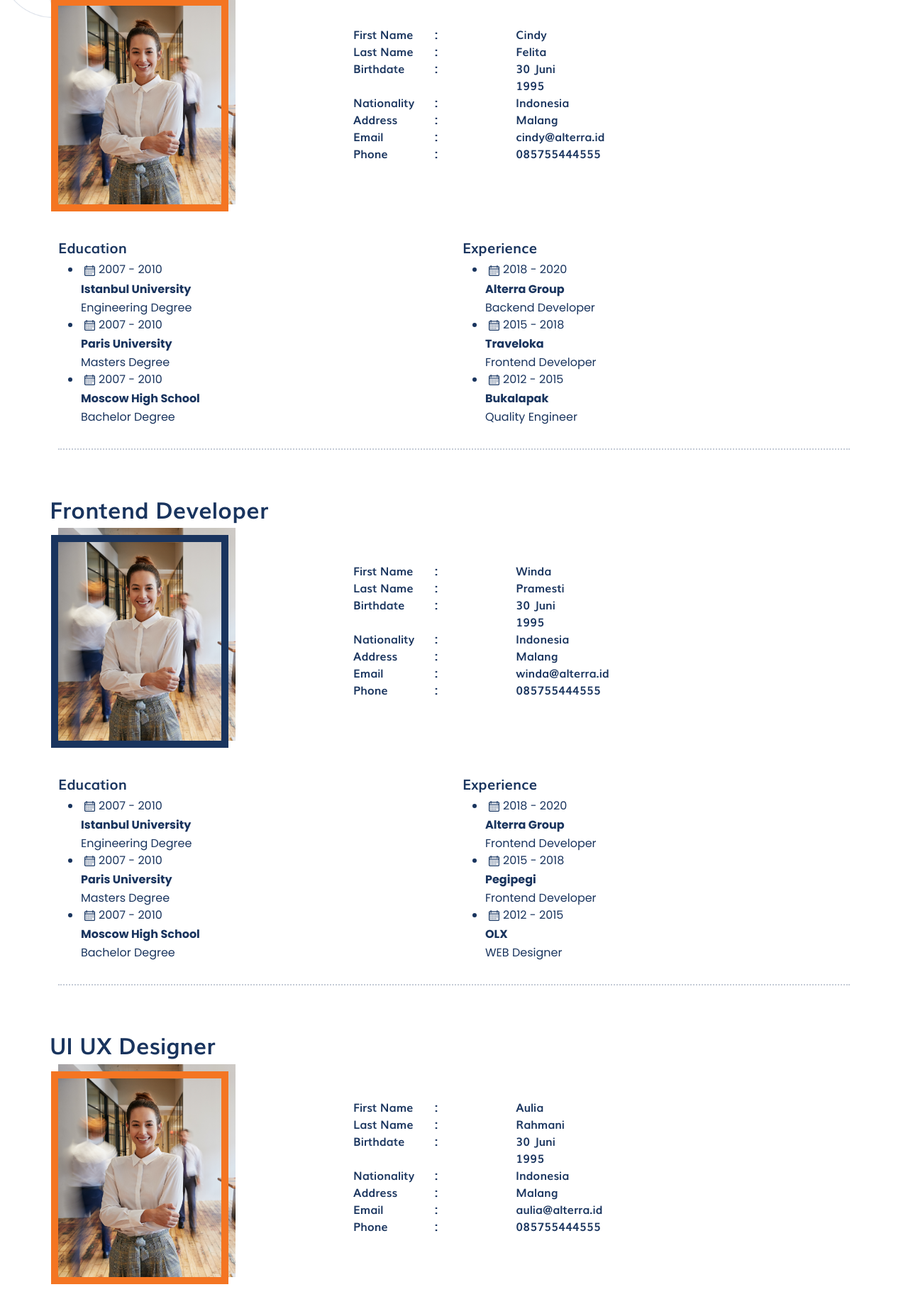
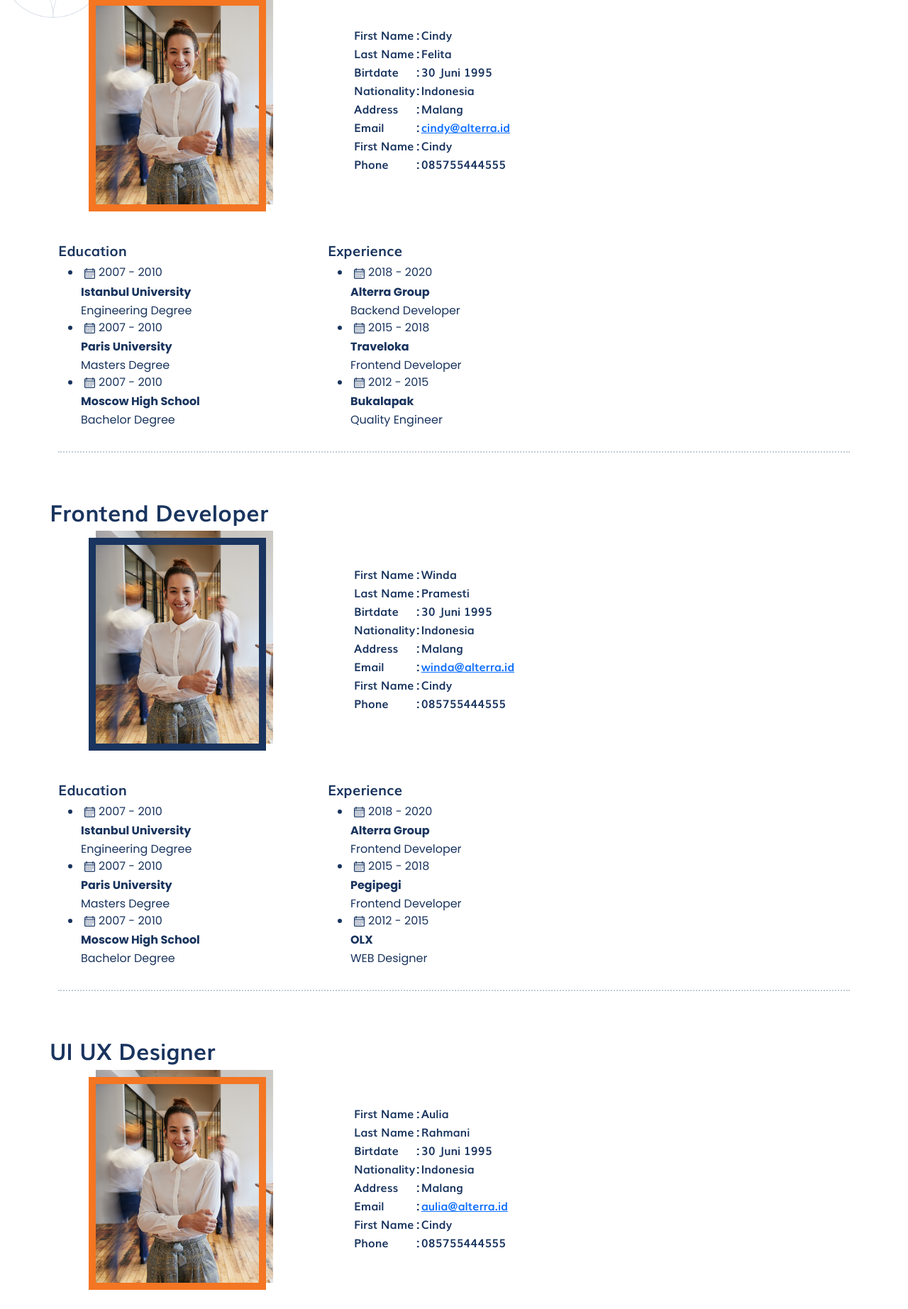
Before and after one commit to zakifauzi/Group-project-kel3-html-fe6, a plain HTML site: page AboutTeam.html in a window 1280 px wide. Shown: the part 269-2114 px from the top of the page at 71% size. Drawn offline with nearby package versions, Linux system fonts and the light colour scheme.

Commit message:
update index dan team + Responsif

```diff
--- a/AboutTeam.html
+++ b/AboutTeam.html
@@ -29,10 +29,10 @@
   </nav>
   <!-- Akhir Navbar -->
 
-  <section class="AboutOurTeam">
+  <section class="AboutOurTeam img-batik2">
     <div class="container-fluid img-batik">
       <div class="row text-center strip p-3">
-        <h1>About Our Team</h1>
+        <h1 class="team-phone">About Our Team</h1>
       </div>
       <div class="container">
         <div class="row pt-5">
@@ -41,7 +41,7 @@
           </div>
         </div>
         <div class="row">
-          <div class="col-4">
+          <div class="col-lg-4 col-sm-12 d-flex justify-content-center">
             <div class="box" >
               <div style="">
                 <img src="/assests/shutterstock_796346011@2x.png" class="w3-round-small" alt="Norway">
@@ -51,87 +51,52 @@
             </div>
           </div>
           <div class="col-8 p-5">
-            <div class="row">
-              <div class="col-sm-2">
-                <span>First Name</span>
-              </div>
-              <div class="col-sm-2">
-                <span>:</span>
-              </div>
-              <div class="col-4">
-                <span>Cindy</span>
-              </div>
-            </div>
-            <div class="row">
-              <div class="col-sm-2">
-                <span>Last Name</span>
-              </div>
-              <div class="col-sm-2">
-                <span>:</span>
-              </div>
-              <div class="col-sm-2">
-                <span>Felita</span>
-              </div>
-            </div>
-            <div class="row">
-              <div class="col-sm-2">
-                <span>Birthdate</span>
-              </div>
-              <div class="col-sm-2">
-                <span>:</span>
-              </div>
-              <div class="col-sm-2 text-start">
-                <span>30 Juni 1995</span>
-              </div>
-            </div>
-            <div class="row">
-              <div class="col-sm-2">
-                <span>Nationality</span>
-              </div>
-              <div class="col-sm-2">
-                <span>:</span>
-              </div>
-              <div class="col-sm-2 text-start">
-                <span>Indonesia</span>
-              </div>
-            </div>
-            <div class="row">
-              <div class="col-sm-2">
-                <span>Address</span>
-              </div>
-              <div class="col-sm-2">
-                <span>:</span>
-              </div>
-              <div class="col-sm-2 text-start">
-                <span>Malang</span>
-              </div>
-            </div>
-            <div class="row">
-              <div class="col-sm-2">
-                <span>Email</span>
-              </div>
-              <div class="col-sm-2">
-                <span>:</span>
-              </div>
-              <div class="col-sm-2 text-start">
-                <span>cindy@alterra.id</span>
-              </div>
-            </div>
-            <div class="row">
-              <div class="col-sm-2">
-                <span>Phone</span>
-              </div>
-              <div class="col-sm-2">
-                <span>:</span>
-              </div>
-              <div class="col-sm-2 text-start">
-                <span>085755444555</span>
-              </div>
-            </div>
+          <table>
+            <tr>
+              <td>First Name</td>
+              <td>:</td>
+              <td>Cindy</td>
+            </tr>
+            <tr>
+              <td>Last Name</td>
+              <td>:</td>
+              <td>Felita</td>
+            </tr>
+            <tr>
+              <td>Birtdate </td>
+              <td>:</td>
+              <td>30 Juni 1995</td>
+            </tr>
+            <tr>
+              <td>Nationality </td>
+              <td>:</td>
+              <td>Indonesia</td>
+            </tr>
+            <tr>
+              <td>Address </td>
+              <td>:</td>
+              <td>Malang</td>
+            </tr>
+            <tr>
+              <td>Email</td>
+              <td>:</td>
+              <td><a href="#">cindy@alterra.id</a></td>
+            </tr>
+            <tr>
+              <td>First Name</td>
+              <td>:</td>
+              <td>Cindy</td>
+            </tr>
+            <tr>
+              <td>Phone</td>
+              <td>:</td>
+              <td>085755444555</td>
+            </tr>
+          </table>
           </div>
         </div>
         <div class="row pt-5">
-          <div class="col">
+          <div class="col-md-4 col-sm-12">
             <h5>Education</h5>
             <ul class="calender">
               <li class="title-font"><img src="/assests/calendar.png" alt="calendar">2007 - 2010</li>
@@ -145,7 +110,7 @@
               <span class="title-font">Bachelor Degree</span>
             </ul>
           </div>
-          <div class="col">
+          <div class="col-md-4 col-sm-12">
             <h5>Experience</h5>
             <ul class="calender">
               <li class="title-font"><img src="/assests/calendar.png" alt="calendar">2018 - 2020</li>
@@ -171,7 +136,7 @@
           </div>
         </div>
         <div class="row">
-          <div class="col-4">
+          <div class="col-lg-4 col-sm-12 d-flex justify-content-center">
             <div class="box" >
               <div style="">
                 <img src="/assests/shutterstock_796346011@2x.png" class="w3-round-small" alt="Norway">
@@ -181,87 +146,52 @@
             </div>
           </div>
           <div class="col-8 p-5">
-            <div class="row">
-              <div class="col-sm-2">
-                <span>First Name</span>
-              </div>
-              <div class="col-sm-2">
-                <span>:</span>
-              </div>
-              <div class="col-4">
-                <span>Winda</span>
-              </div>
-            </div>
-            <div class="row">
-              <div class="col-sm-2">
-                <span>Last Name</span>
-              </div>
-              <div class="col-sm-2">
-                <span>:</span>
-              </div>
-              <div class="col-sm-2">
-                <span>Pramesti</span>
-              </div>
-            </div>
-            <div class="row">
-              <div class="col-sm-2">
-                <span>Birthdate</span>
-              </div>
-              <div class="col-sm-2">
-                <span>:</span>
-              </div>
-              <div class="col-sm-2 text-start">
-                <span>30 Juni 1995</span>
-              </div>
-            </div>
-            <div class="row">
-              <div class="col-sm-2">
-                <span>Nationality</span>
-              </div>
-              <div class="col-sm-2">
-                <span>:</span>
-              </div>
-              <div class="col-sm-2 text-start">
-                <span>Indonesia</span>
-              </div>
-            </div>
-            <div class="row">
-              <div class="col-sm-2">
-                <span>Address</span>
-              </div>
-              <div class="col-sm-2">
-                <span>:</span>
-              </div>
-              <div class="col-sm-2 text-start">
-                <span>Malang</span>
-              </div>
-            </div>
-            <div class="row">
-              <div class="col-sm-2">
-                <span>Email</span>
-              </div>
-              <div class="col-sm-2">
-                <span>:</span>
-              </div>
-              <div class="col-sm-2 text-start">
-                <span>winda@alterra.id</span>
-              </div>
-            </div>
-            <div class="row">
-              <div class="col-sm-2">
-                <span>Phone</span>
-              </div>
-              <div class="col-sm-2">
-                <span>:</span>
-              </div>
-              <div class="col-sm-2 text-start">
-                <span>085755444555</span>
-              </div>
-            </div>
+            <table>
+              <tr>
+                <td>First Name</td>
+                <td>:</td>
+                <td>Winda</td>
+              </tr>
+              <tr>
+                <td>Last Name</td>
+                <td>:</td>
+                <td>Pramesti</td>
+              </tr>
+              <tr>
+                <td>Birtdate </td>
+                <td>:</td>
+                <td>30 Juni 1995</td>
+              </tr>
+              <tr>
+                <td>Nationality </td>
+                <td>:</td>
+                <td>Indonesia</td>
+              </tr>
+              <tr>
+                <td>Address </td>
+                <td>:</td>
+                <td>Malang</td>
+              </tr>
+              <tr>
+                <td>Email</td>
+                <td>:</td>
+                <td><a href="#">winda@alterra.id</a></td>
+              </tr>
+              <tr>
+                <td>First Name</td>
+                <td>:</td>
+                <td>Cindy</td>
+              </tr>
+              <tr>
+                <td>Phone</td>
+                <td>:</td>
+                <td>085755444555</td>
+              </tr>
+            </table>
           </div>
         </div>
         <div class="row pt-5">
-          <div class="col">
+          <div class="col-md-4 col-sm-12">
             <h5>Education</h5>
             <ul class="calender">
               <li class="title-font"><img src="/assests/calendar.png" alt="calendar">2007 - 2010</li>
@@ -275,7 +205,7 @@
               <span class="title-font">Bachelor Degree</span>
             </ul>
           </div>
-          <div class="col">
+          <div class="col-md-4 col-sm-12">
             <h5>Experience</h5>
             <ul class="calender">
               <li class="title-font"><img src="/assests/calendar.png" alt="calendar">2018 - 2020</li>
@@ -301,7 +231,7 @@
           </div>
         </div>
         <div class="row">
-          <div class="col-4">
+          <div class="col-lg-4 col-sm-12 d-flex justify-content-center">
             <div class="box" >
               <div style="">
                 <img src="/assests/shutterstock_796346011@2x.png" class="w3-round-small" alt="Norway">
@@ -311,87 +241,52 @@
             </div>
           </div>
           <div class="col-8 p-5">
-            <div class="row">
-              <div class="col-sm-2">
-                <span>First Name</span>
-              </div>
-              <div class="col-sm-2">
-                <span>:</span>
-              </div>
-              <div class="col-4">
-                <span>Aulia</span>
-              </div>
-            </div>
-            <div class="row">
-              <div class="col-sm-2">
-                <span>Last Name</span>
-              </div>
-              <div class="col-sm-2">
-                <span>:</span>
-              </div>
-              <div class="col-sm-2">
-                <span>Rahmani</span>
-              </div>
-            </div>
-            <div class="row">
-              <div class="col-sm-2">
-                <span>Birthdate</span>
-              </div>
-              <div class="col-sm-2">
-                <span>:</span>
-              </div>
-              <div class="col-sm-2 text-start">
-                <span>30 Juni 1995</span>
-              </div>
-            </div>
-            <div class="row">
-              <div class="col-sm-2">
-                <span>Nationality</span>
-              </div>
-              <div class="col-sm-2">
-                <span>:</span>
-              </div>
-              <div class="col-sm-2 text-start">
-                <span>Indonesia</span>
-              </div>
-            </div>
-            <div class="row">
-              <div class="col-sm-2">
-                <span>Address</span>
-              </div>
-              <div class="col-sm-2">
-                <span>:</span>
-              </div>
-              <div class="col-sm-2 text-start">
-                <span>Malang</span>
-              </div>
-            </div>
-            <div class="row">
-              <div class="col-sm-2">
-                <span>Email</span>
-              </div>
-              <div class="col-sm-2">
-                <span>:</span>
-              </div>
-              <div class="col-sm-2 text-start">
-                <span>aulia@alterra.id</span>
-              </div>
-            </div>
-            <div class="row">
-              <div class="col-sm-2">
-                <span>Phone</span>
-              </div>
-              <div class="col-sm-2">
-                <span>:</span>
-              </div>
-              <div class="col-sm-2 text-start">
-                <span>085755444555</span>
-              </div>
-            </div>
+            <table>
+              <tr>
+                <td>First Name</td>
+                <td>:</td>
+                <td>Aulia</td>
+              </tr>
+              <tr>
+                <td>Last Name</td>
+                <td>:</td>
+                <td>Rahmani</td>
+              </tr>
+              <tr>
+                <td>Birtdate </td>
+                <td>:</td>
+                <td>30 Juni 1995</td>
+              </tr>
+              <tr>
+                <td>Nationality </td>
+                <td>:</td>
+                <td>Indonesia</td>
+              </tr>
+              <tr>
+                <td>Address </td>
+                <td>:</td>
+                <td>Malang</td>
+              </tr>
+              <tr>
+                <td>Email</td>
+                <td>:</td>
+                <td><a href="#">aulia@alterra.id</a></td>
+              </tr>
+              <tr>
+                <td>First Name</td>
+                <td>:</td>
+                <td>Cindy</td>
+              </tr>
+              <tr>
+                <td>Phone</td>
+                <td>:</td>
+                <td>085755444555</td>
+              </tr>
+            </table>
           </div>
         </div>
         <div class="row pt-5">
-          <div class="col">
+          <div class="col-md-4 col-sm-12">
             <h5>Education</h5>
             <ul class="calender">
               <li class="title-font"><img src="/assests/calendar.png" alt="calendar">2007 - 2010</li>
@@ -405,7 +300,7 @@
               <span class="title-font">Bachelor Degree</span>
             </ul>
           </div>
-          <div class="col">
+          <div class="col-md-4 col-sm-12">
             <h5>Experience</h5>
             <ul class="calender">
               <li class="title-font"><img src="/assests/calendar.png" alt="calendar">2007 - 2010</li>
@@ -429,12 +324,12 @@
   <section class="footer">
     <div class="container mx-auto my-auto">
       <div class="row">
-        <div class="col-md-4 align-items-center p-2">
+        <div class="col-md-4 align-items-center p-2 footer-phone">
           <img src="/assests/logo-ALTA-v2@2x.png" alt="" width="100px">
         </div>
-        <div class="col-md-4">
-          <div class="w-50 mx-auto my-auto">
-              <div class="text-light mt-2">
+        <div class="col-md-4 footer-phone">
+          <div class="mx-auto my-auto d-flex flex-column align-items-center">
+              <div class="text-light mt-2 footer-social">
                   Social Media
               </div>
               <div>
@@ -445,7 +340,7 @@
               </div>
           </div>
       </div>
-        <div class="col-md-4 align-items-center text-light d-flex flex-row-reverse">
+        <div class="col-md-4 align-items-center text-light d-flex flex-row-reverse footer-phone">
           Copyright © 2019 Alterra
         </div>
       </div>
--- a/style/aboutteammain.css
+++ b/style/aboutteammain.css
@@ -46,7 +46,6 @@ body{
   content: "-";
   color: #F47522;
 }
-
 .box{
 	background-color: green;
     position: relative;
@@ -103,7 +102,38 @@ hr.new3 {
   width: 25px;
   padding-right: 10px;
 }
+
+.img-batik2 {
+  background-image: url(/assests/ornament_batik.png);
+  background-repeat: no-repeat;
+  background-size: 200px;
+  background-position: bottom right;
+}
+
 .footer {
   background-color: #19345E;
   padding: 2rem 0px;
 }
+.footer-social {
+  transform: translateX(-8px);
+}
+@media (max-width: 576px) {
+  .phone-size {
+    justify-content: center;
+  }
+  .team-phone {
+    font-size: 30px;
+    transform: translateX(-35px);
+  }
+  table {
+    transform: translateX(-35px);
+  }
+  .footer-phone {
+    display: flex;
+    justify-content: center !important;
+    width: 90%;
+  }
+  .nav-link {
+    text-align: center;
+  }
+}
```
Also changed, not shown: Index.html (+9 -9 lines), style/indexmain.css (+35 -5 lines).
